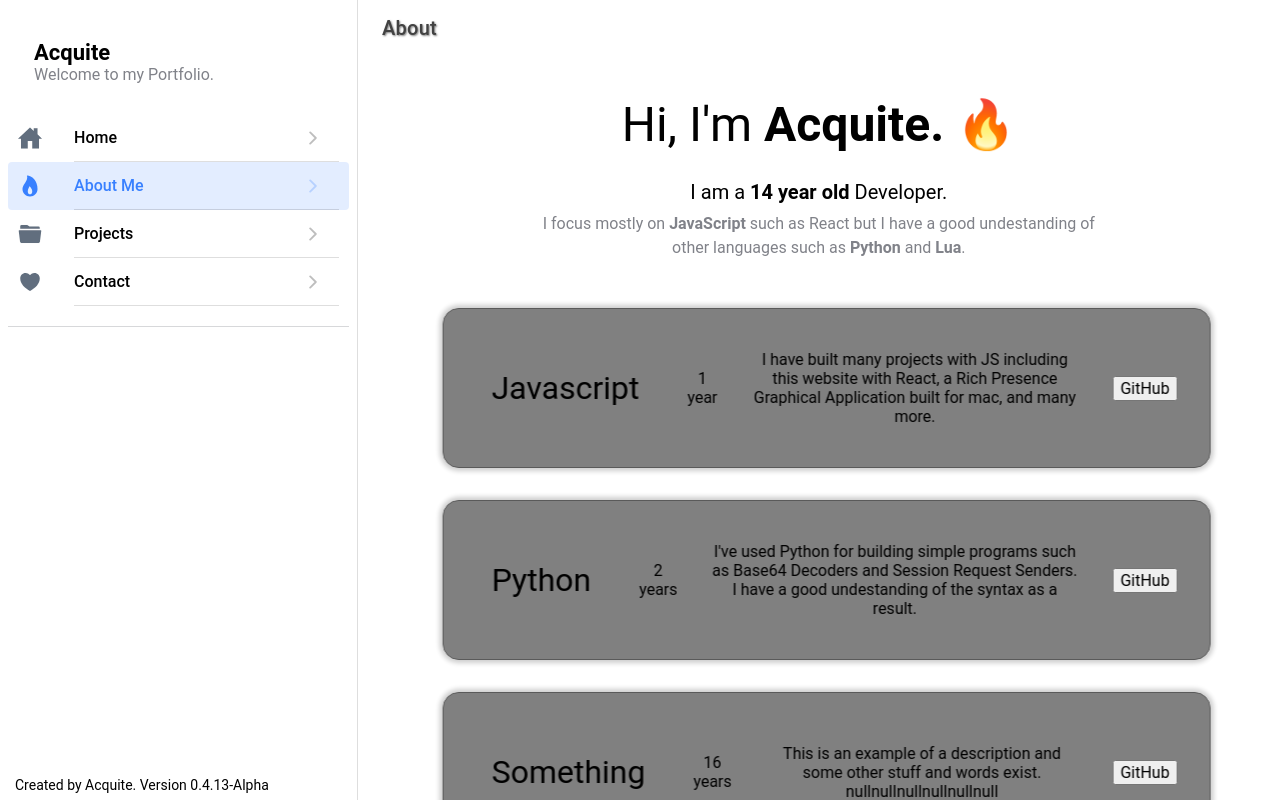
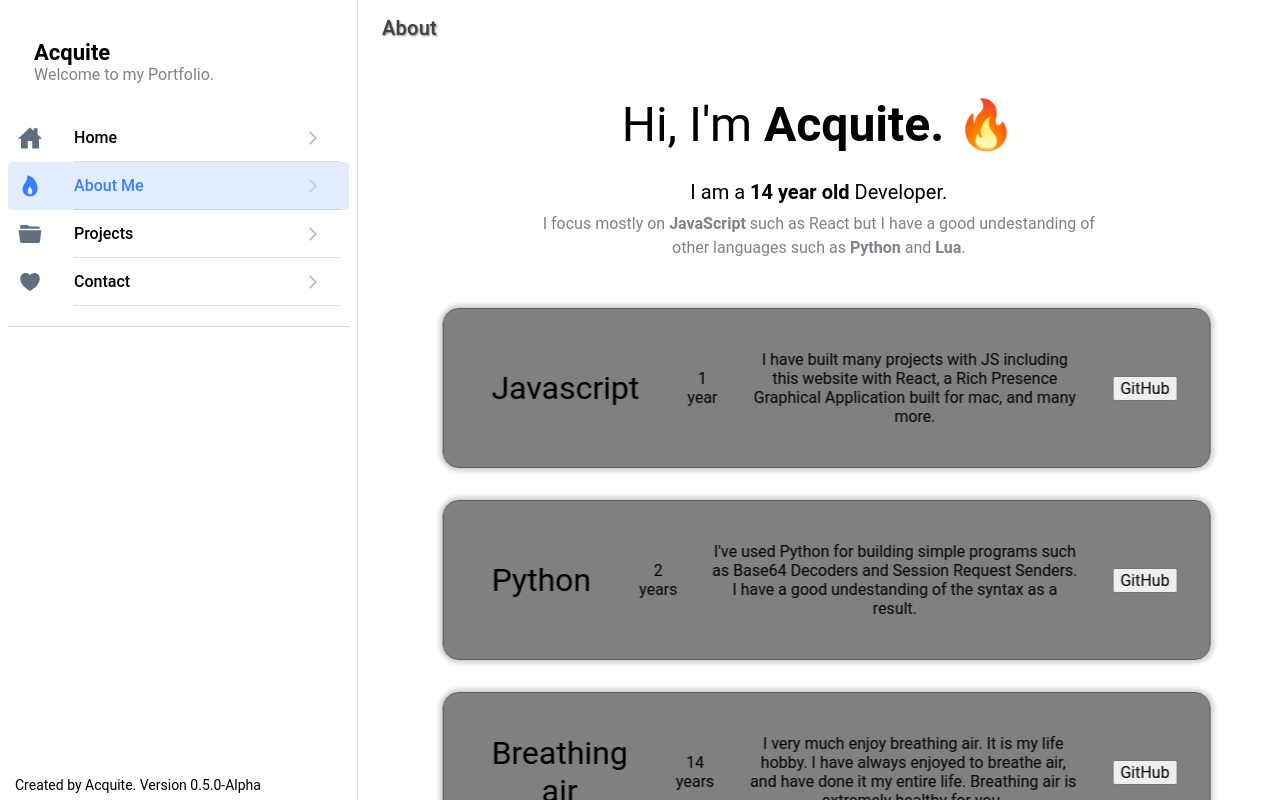
Before and after one commit to acquitelol/portfolio-react, a React (Create React App) app: page /about in a window 1280 px wide. Built offline with nearby package versions, Linux system fonts and the light colour scheme.

Commit message:
changed 3rd placeholder card

```diff
--- a/package.json
+++ b/package.json
@@ -1,6 +1,6 @@
 {
   "name": "portfolio",
-  "version": "0.4.13-Alpha",
+  "version": "0.5.0-Alpha",
   "private": true,
   "homepage": "https://acquite.lol/",
   "dependencies": {
--- a/public/index.html
+++ b/public/index.html
@@ -6,7 +6,7 @@
     <meta property="og:title" content="Acquite's Portfolio" />
     <meta property="og:type" content="website" />
     <meta property="og:url" content="http://acquite-react.netlify.app" />
-    <meta property="og:description" content="A portfolio of my skills, but this time natively running React with the Ionic CLI! Please note that this application is experimental and is no-where near complete. Version 0.4.13-Alpha" />
+    <meta property="og:description" content="A portfolio of my skills, but this time natively running React with the Ionic CLI! Please note that this application is experimental and is no-where near complete. Version 0.5.0-Alpha" />
     <meta name="theme-color" content="#383a3e">
     <link rel="icon" type="image/x-icon" href="assets/icon/icon.png">
     <base href="/" />
--- a/src/pages/About.tsx
+++ b/src/pages/About.tsx
@@ -20,20 +20,20 @@ const languagesList: Languages[] = [
     {
         language: "Javascript",
         timeUsed: '1 year',
-        url: 'https://github.com/acquitelol/gluta',
+        url: 'https://github.com/acquitelol/',
         description: "I have built many projects with JS including this website with React, a Rich Presence Graphical Application built for mac, and many more."
     },
     {
         language: "Python",
         timeUsed: '2 years',
-        url: 'https://github.com/acquitelol/portfolio-react',
+        url: 'https://github.com/acquitelol/',
         description: "I've used Python for building simple programs such as Base64 Decoders and Session Request Senders. I have a good undestanding of the syntax as a result."
     },
     {
-        language: "Something",
-        timeUsed: '16 years',
-        url: 'https://github.com/acquitelol/portfolio-react',
-        description: "This is an example of a description and some other stuff and words exist. nullnullnullnullnullnull"
+        language: "Breathing air",
+        timeUsed: '14 years',
+        url: 'https://github.com/acquitelol/',
+        description: "I very much enjoy breathing air. It is my life hobby. I have always enjoyed to breathe air, and have done it my entire life. Breathing air is extremely healthy for you."
     }
 ]
 
```
